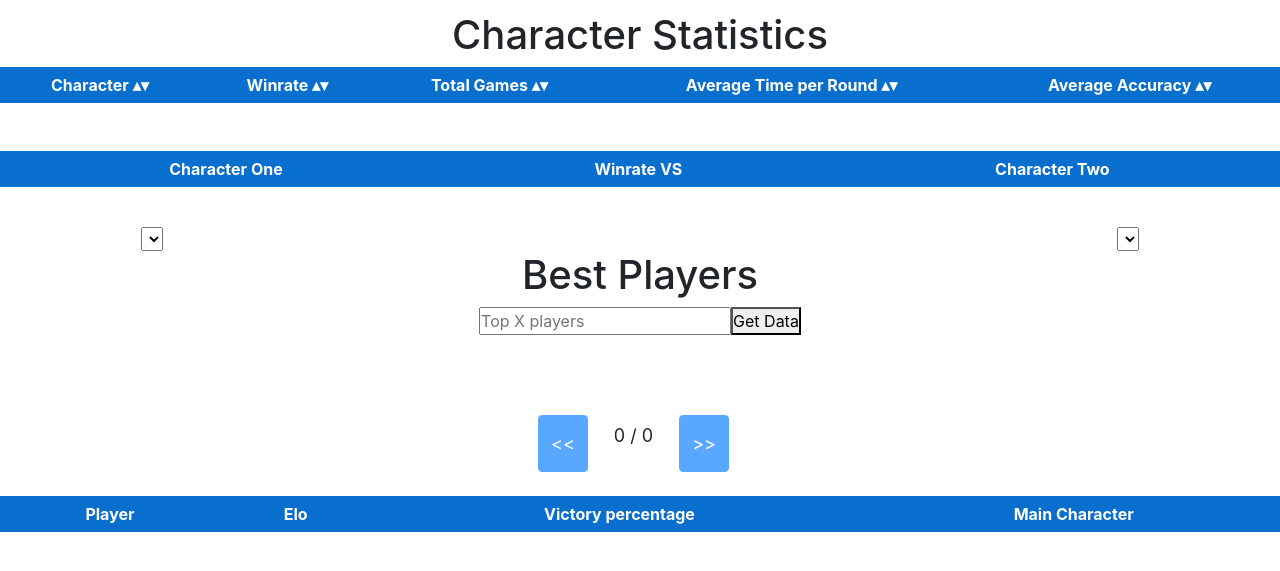
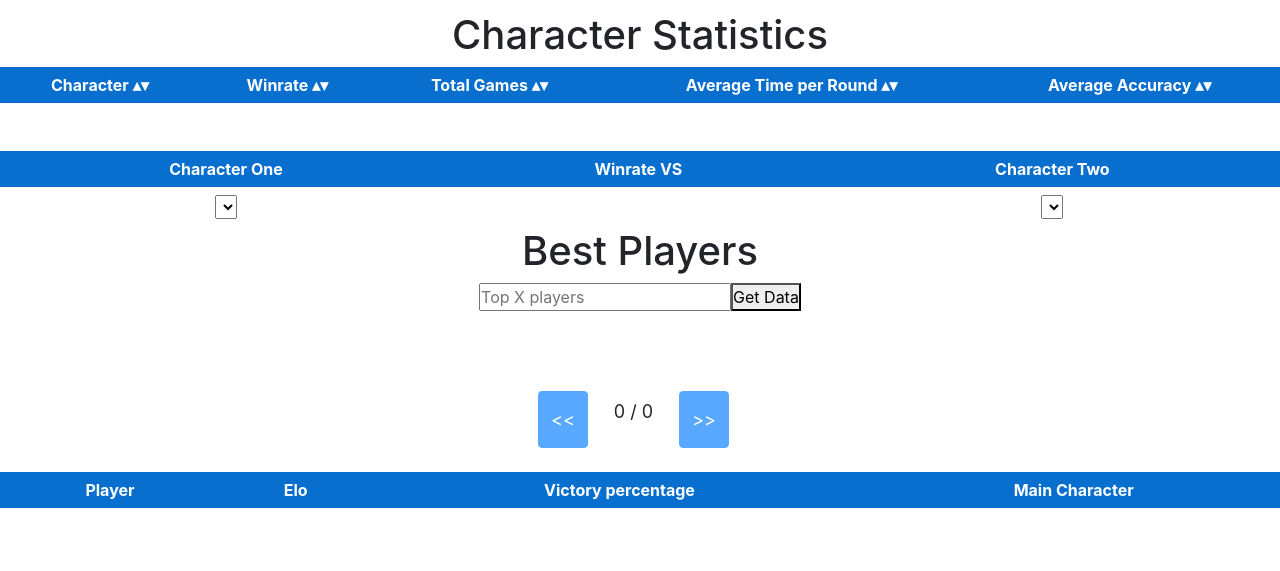
Before and after one commit to javiarias/UAJ-Final, a website: page rankings.html in a window 1280 px wide. Shown: the part 65-636 px from the top of the page. Drawn offline with nearby package versions, Linux system fonts and the light colour scheme; no server answers.

Commit message:
Character selector centrado
Gracias Juan

```diff
--- a/css/custom.css
+++ b/css/custom.css
@@ -156,11 +156,7 @@ th
     text-align: center;
 }
 
-/*Para centrar el selector de winrate*/
-.WinrateSelector{
-  display: flex;
-  justify-content: space-between;
-  margin: auto;
-  width: 78%;
-  margin-top: 40px;
+/*Para quitar las lineas de la tabla de los selectores*/
+.WinrateSelector td{
+  border: none;
 }
--- a/rankings.html
+++ b/rankings.html
@@ -55,11 +55,16 @@
             </thead>
             <tbody id="CharacterWinrate">
             </tbody>
+            <tr class="WinrateSelector">
+                <td>
+                    <select name="char1" id="char1"></select>
+                </td>
+                <td></td>
+                <td>
+                    <select name="char2" id="char2"></select>
+                </td>
+            </tr>
         </table>
-        <div class="WinrateSelector">
-            <select name="char1" id="char1"></select>
-            <select name="char2" id="char2"></select>
-        </div>
     </div>
     <center><h1>Best Players</h1></center>
     <div class="form-row justify-content-center">
```
